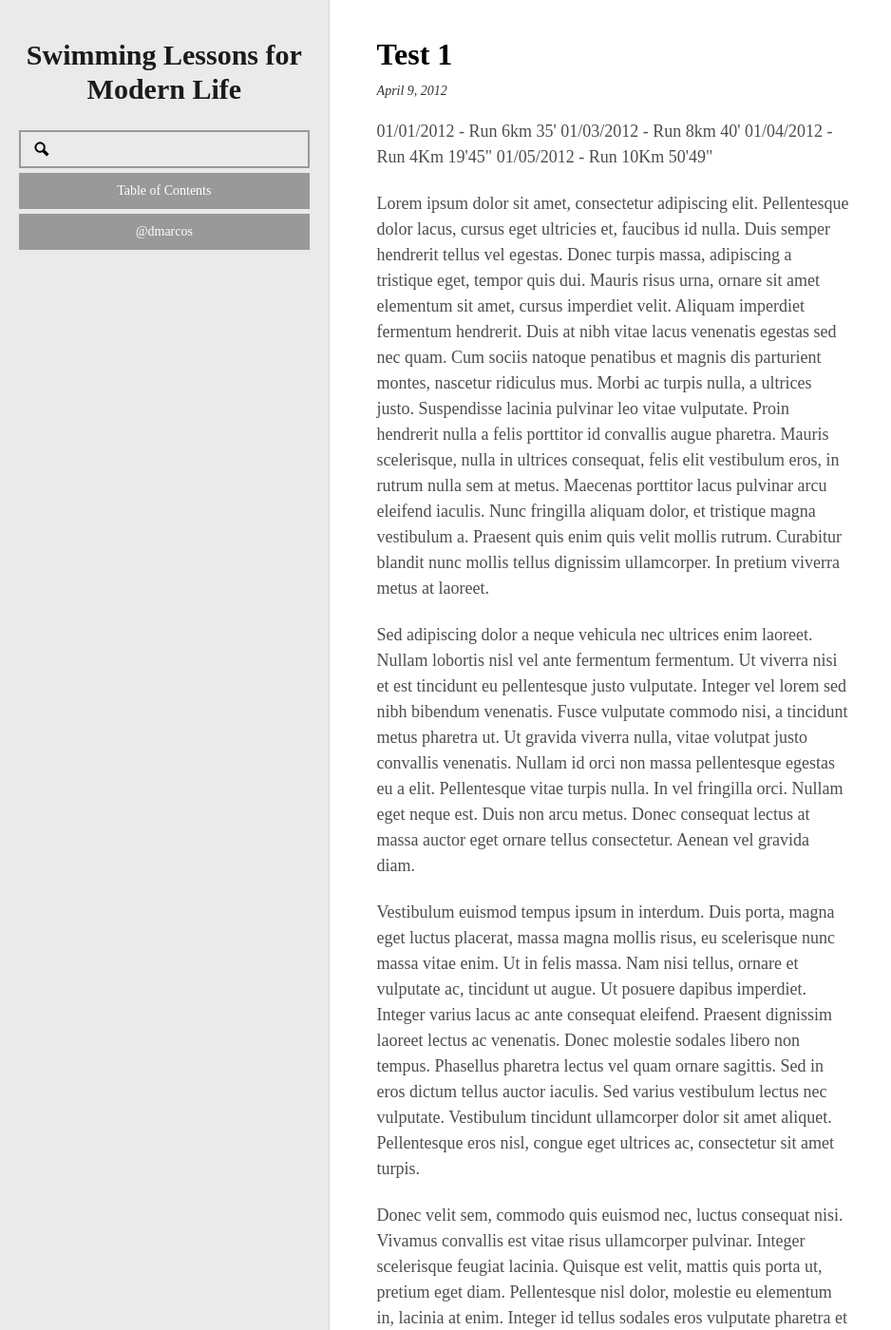
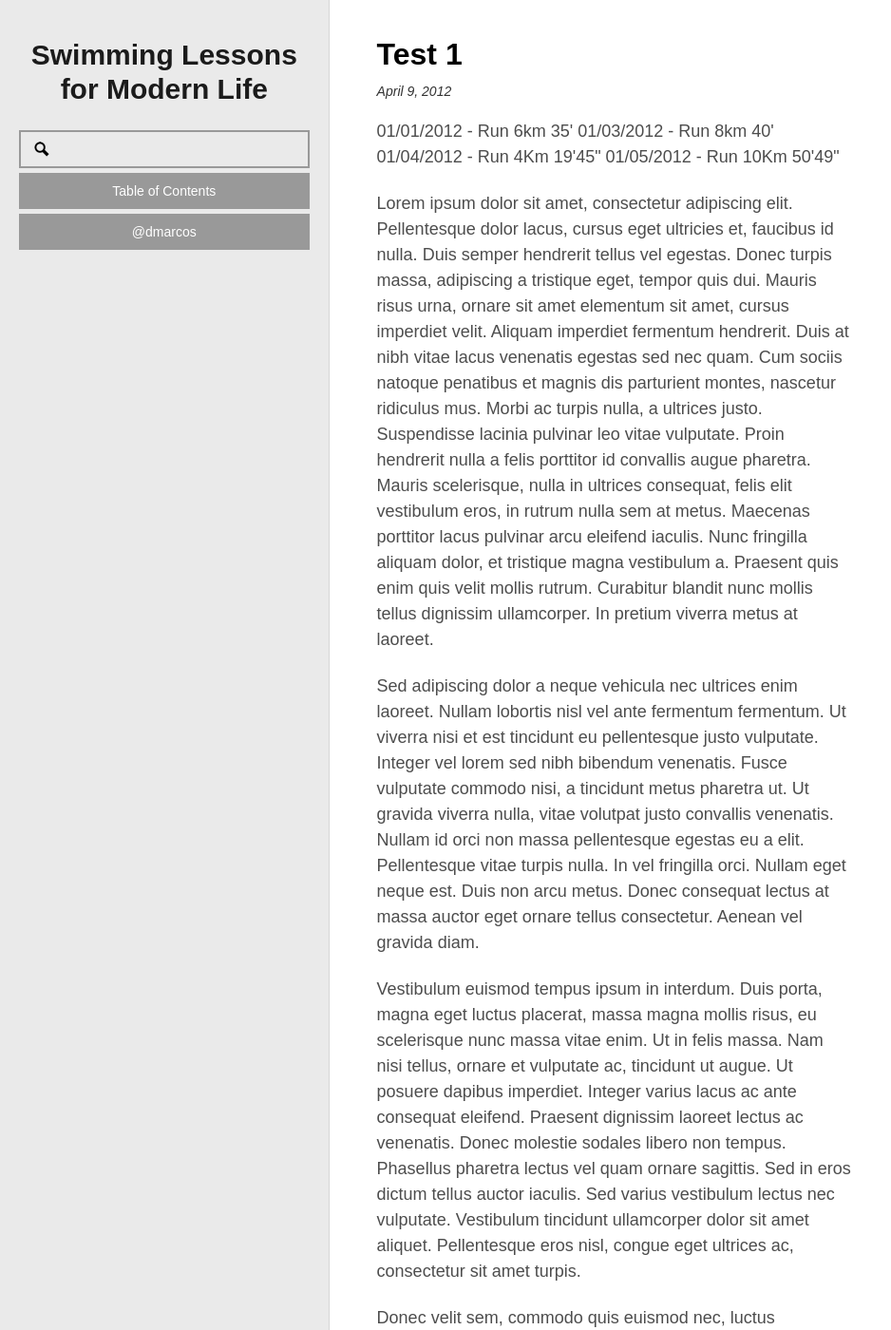
Before and after one commit to dmarcos/dmarcos.github.com, a Jekyll site: the page built from index.html, in a window 1280 px wide and 1400 px high. Shown: the whole window at 95% size, without its empty margins (0-938 px from the left). Built offline with Jekyll 4.4.1, drawn with Linux system fonts in a browser that asks for light colours; Markdown is read by kramdown in place of the engine named in the settings.

Commit message:
Changes font

```diff
--- a/css/style.css
+++ b/css/style.css
@@ -1,12 +1,19 @@
 body {
   background-color: white;
   color: black;
+  font-family: "camingodos-web", sans-serif;
 }
 
 a, a:visited {
   color: #333;
   text-decoration: none;
   outline: 0;
+}
+
+::selection {
+  background: rgb(229, 94, 90);
+  color: white;
+  text-shadow: none;
 }
 
 header {
@@ -159,6 +166,7 @@ p{
 }
 
 @media screen and (max-width: 600px) {
+
  header {
     position: relative;
     width: 100%;
```
